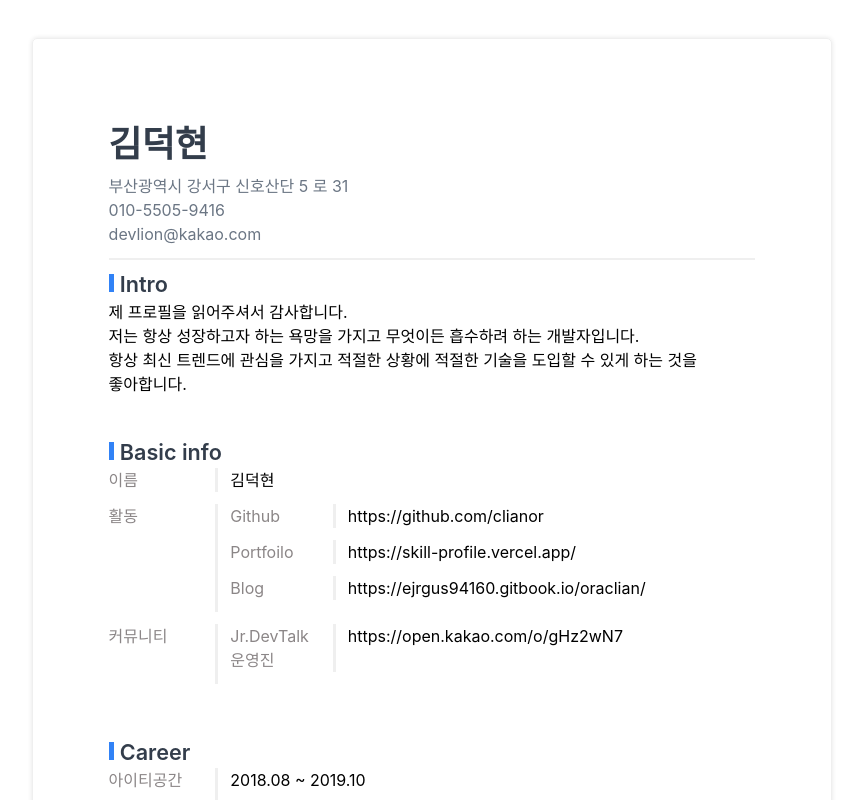
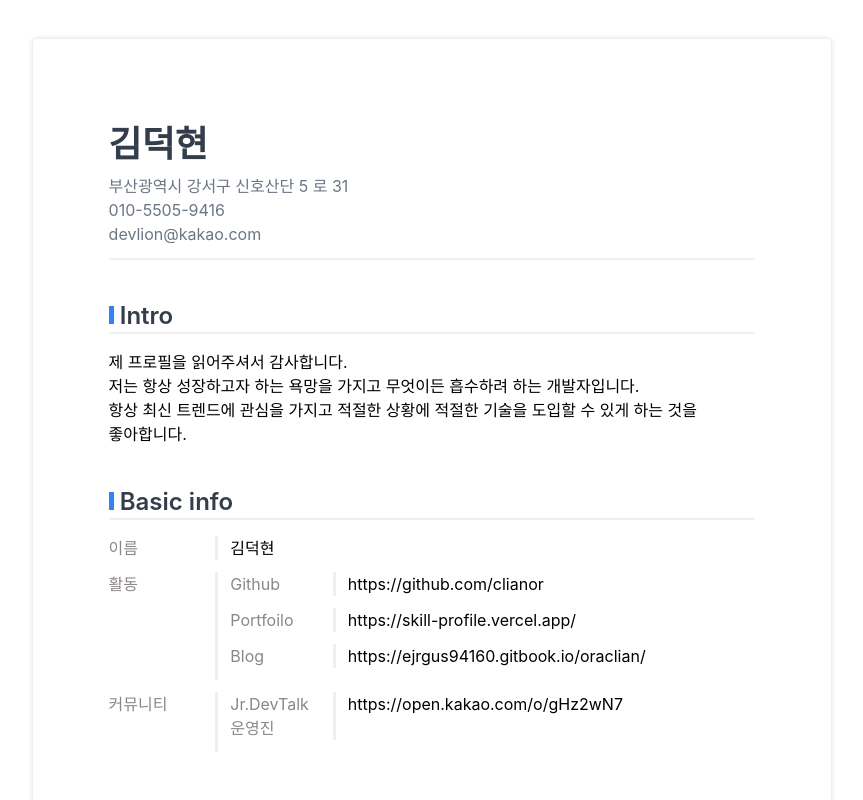
Before and after one commit to clianor/skill_profile, a Next.js app: page / in a window 1280 px wide. Shown: the top 800 px of the page, without its empty margins (208-1071 px from the left). Built offline with nearby package versions, Linux system fonts and the light colour scheme.

Commit message:
일부 디자인 수정
Signed-off-by: clianor <ejrgus94160@gmail.com>

```diff
--- a/styles/Home.module.css
+++ b/styles/Home.module.css
@@ -19,6 +19,7 @@
 .page_header {
   padding: 0.75rem 0;
   border-bottom: 2px solid #efefef;
+  margin-bottom: 2rem;
 }
 
 .page_header .title {
@@ -43,11 +44,13 @@
 }
 
 .card .card_title {
-  font-size: 1.35rem;
+  font-size: 1.5rem;
+  line-height: 1.5rem;
   font-weight: 600;
-  margin-bottom: 0.25rem;
-  line-height: 1.5rem;
   color: #333d4b;
+  padding-bottom: 0.25rem;
+  margin-bottom: 1rem;
+  border-bottom: 2px solid #efefef;
 }
 
 .card .card_title::before {
```
